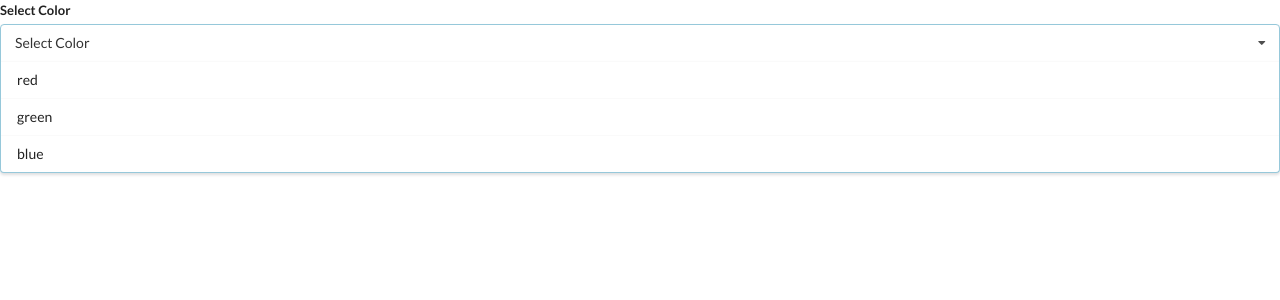
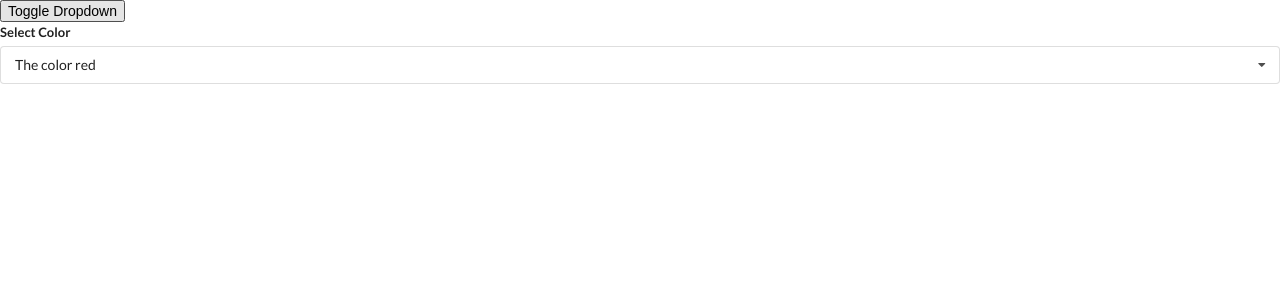
Before and after one commit to kelseythejackson/widgets, a React (Create React App) app: page / in a window 1280 px wide. Shown: the top 300 px of the page. Built offline with nearby package versions, Linux system fonts and the light colour scheme.

Commit message:
finished dropdown

```diff
--- a/src/App.js
+++ b/src/App.js
@@ -1,4 +1,4 @@
-import React from 'react';
+import React, { useState } from 'react';
 
 // import Accordion from "./components/Accordion/Accordion";
 // import Search from "./components/Search/Search";
@@ -35,9 +35,19 @@
 ];
 
 const App = () => {
+  const [selected, setSelected] = useState(options[0]);
+  const [showDropdown, setShowDropdown] = useState(true);
   return (
     <div>
-      <Dropdown options={options} label="Select Color" />
+      <button onClick={() => setShowDropdown(!showDropdown)}>Toggle Dropdown</button>
+      {showDropdown ? (
+        <Dropdown
+          options={options}
+          selected={selected}
+          onSelectedChange={setSelected}
+          label="Select Color"
+        />
+      ) : null}
     </div>
   );
 };
--- a/src/components/Dropdown/Dropdown.js
+++ b/src/components/Dropdown/Dropdown.js
@@ -1,21 +1,44 @@
-import React from 'react';
+import React, { useState, useEffect, useRef } from 'react';
 
-const Dropdown = ({ options, label }) => {
+const Dropdown = ({ options, label, selected, onSelectedChange }) => {
+  const [open, setOpen] = useState(false);
+  const ref = useRef();
+
+  useEffect(() => {
+    const onBodyClick = (event) => {
+      if (ref.current.contains(event.target)) {
+        return;
+      }
+
+      setOpen(false);
+    };
+    document.body.addEventListener('click', onBodyClick, { capture: true });
+
+    return () => {
+      document.body.removeEventListener('click', onBodyClick, { capture: true });
+    };
+  });
   const renderedOptions = options.map((option) => {
+    if (option.value === selected.value) {
+      return null;
+    }
     return (
-      <div key={option.value} className="item">
-        {option.value}
+      <div onClick={() => onSelectedChange(option)} key={option.value} className="item">
+        {option.label}
       </div>
     );
   });
   return (
-    <div className="ui form">
+    <div ref={ref} className="ui form">
       <div className="field">
         <label className="label">{label}</label>
-        <div className="ui selection dropdown visible active">
+        <div
+          onClick={() => setOpen(!open)}
+          className={`ui selection dropdown ${open ? 'visible active' : ''}`}
+        >
           <i className="dropdown icon"></i>
-          <div className="text">Select Color</div>
-          <div className="menu visible transition">{renderedOptions}</div>
+          <div className="text">{selected.label}</div>
+          <div className={`menu ${open ? 'visible transition' : ''}`}>{renderedOptions}</div>
         </div>
       </div>
     </div>
```
